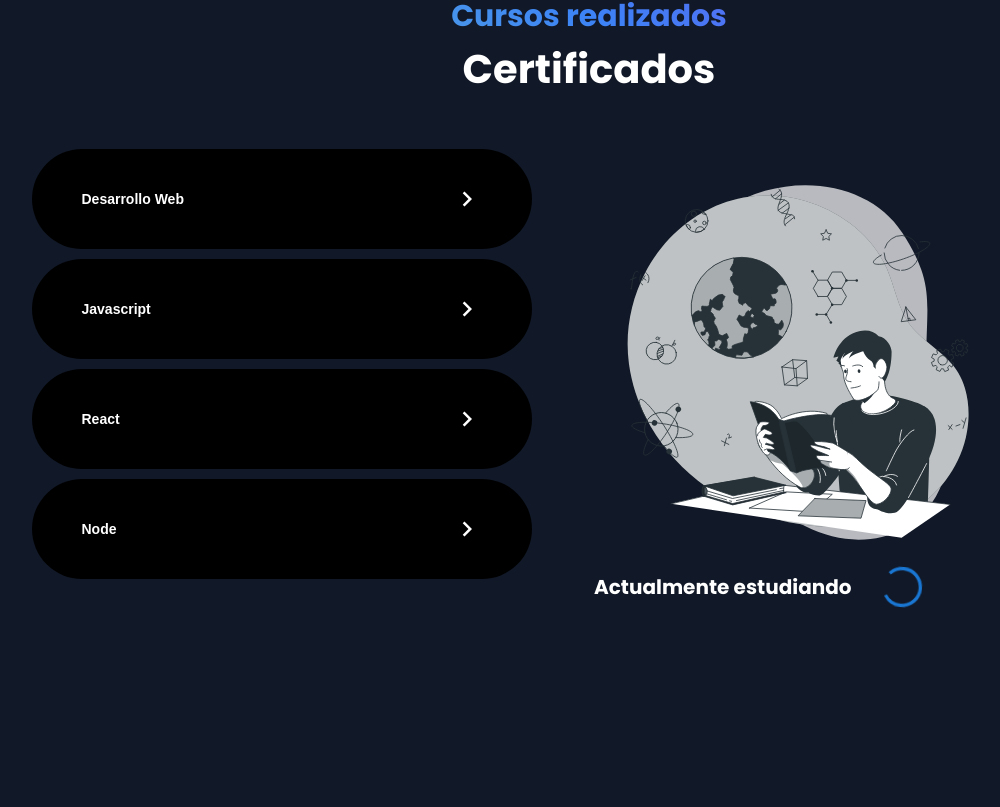
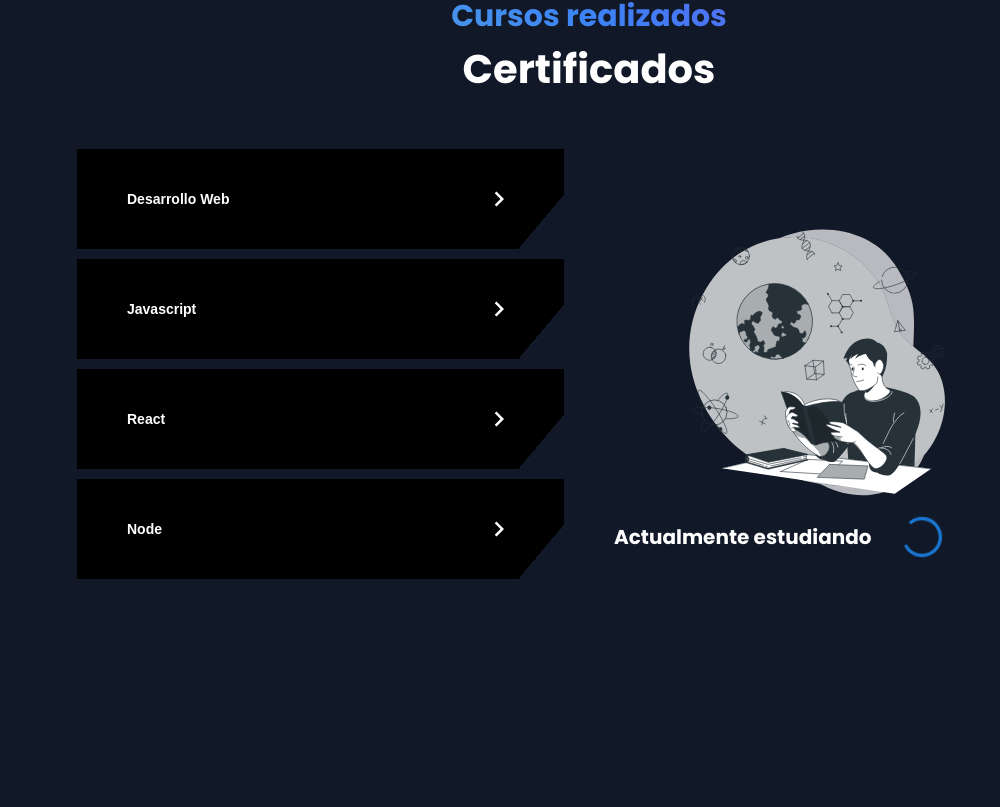
Before and after one commit to JuanMosquela/juan-portfolio, a React (Create React App) app: page / in a window 1280 px wide. Shown: the part 2631-3438 px from the top of the page, without its empty margins (51-1051 px from the left). Built offline with nearby package versions, Linux system fonts and the light colour scheme.

Commit message:
mejoras en responsive

```diff
--- a/src/components/academics/Academic.jsx
+++ b/src/components/academics/Academic.jsx
@@ -45,7 +45,9 @@ const Academic = () => {
                 display:'flex',
                 alignItems:'center',
                 flexWrap:'wrap',
-                p:'2rem'
+                p:'2rem 10%',
+                gap:'5rem',
+
 
 
 
@@ -53,46 +55,39 @@ const Academic = () => {
             }}
             >
 
-            <ButtonGroup
-            className="container-buttons"
-                sx={{
-                    display:'flex',
-                    flexDirection:'column',
-                    justifyContent:'center',
-                    alignItems:'center',
-                    flex:'1rem',
-
-                    gap:'1rem'
-                }}
-
-                >
+            <div
+              className="container-buttons">
                 <button
                     onClick={() => handleClick('desarrollo web')}
                     style={{
-                        backgroundColor: theme ? '#000' : '#ccc',
+                        background: theme ? 'linear-gradient(130deg, #000 92%, transparent 90%)' :
+                        'linear-gradient(130deg, #ccc 92%, transparent 90%)',
                         fontSize:'1.4rem', color: theme ? '#FFF' : '#000'
                          }}>Desarrollo Web <MdKeyboardArrowRight className="arrow" /> </button>
                 <button
                     onClick={() => handleClick('javascript')}
                     style={{
-                        backgroundColor: theme ? '#000' : '#ccc',
+                        background: theme ? 'linear-gradient(130deg, #000 92%, transparent 90%)' :
+                        'linear-gradient(130deg, #ccc 92%, transparent 90%)',
                         fontSize:'1.4rem', color: theme ? '#FFF' : '#000'
                          }}>Javascript <MdKeyboardArrowRight className="arrow" /></button>
                 <button
                     onClick={() => handleClick('react')}
                     style={{
-                        backgroundColor: theme ? '#000' : '#ccc',
+                        background: theme ? 'linear-gradient(130deg, #000 92%, transparent 90%)' :
+                        'linear-gradient(130deg, #ccc 92%, transparent 90%)',
                         fontSize:'1.4rem', color: theme ? '#FFF' : '#000'
                          }}>React <MdKeyboardArrowRight className="arrow" /></button>
                 <button
                     onClick={() => handleClick('node')}
                     style={{
-                        backgroundColor: theme ? '#000' : '#ccc',
+                        background: theme ? 'linear-gradient(130deg, #000 92%, transparent 90%)' :
+                        'linear-gradient(130deg, #ccc 92%, transparent 90%)',
                         fontSize:'1.4rem', color: theme ? '#FFF' : '#000'
                          }}>Node <MdKeyboardArrowRight className="arrow" /></button>
-            </ButtonGroup>
+            </div>
 
-            <Box flex={1} >
+            <div className="academic-wrapper" >
 
                     {info.length > 0 ? info.map((el, index) => (
                         <div key={el.index} className="academic-content">
@@ -119,7 +114,7 @@ const Academic = () => {
                 }
 
 
-            </Box>
+            </div>
         </Box>
     </section>
   )
--- a/src/components/academics/academic.css
+++ b/src/components/academics/academic.css
@@ -11,30 +11,51 @@
 .container-buttons{
     display: flex;
     margin-bottom: 4rem;
-
-
+    flex-direction: column;
+    flex: 1;
+    gap: 1rem;
+    width: auto;
+    width: 600px;
 
 
 }
 
 .academic button{
     padding: 2rem;
-    width: 500px;
+    width: 100%;
     font-weight: 600;
     font-size: 1.4rem;
-    border-radius: 50px ;
     cursor: pointer;
     border: none;
     display: flex;
-
     justify-content: space-between;
     align-items: center;
     height: 100px;
     padding: 0 50px;
+
 }
 
 .academic button .arrow{
     font-size: 3rem;
+
+}
+
+.academic button:hover .arrow{
+    animation: move-right 1s ease-in infinite;
+}
+
+@keyframes move-right{
+    0%{
+
+    }
+    50%{
+
+        transform: translateX(10px);
+    }
+    100%{
+        transform: translateX(0);
+
+    }
 }
 
 .container-buttons button:hover{
@@ -43,7 +64,7 @@
 }
 
 .container-buttons button:focus{
-    background-image: linear-gradient(to right top, #3737c9, #4d4bd2, #605edb, #7372e4, #8585ec);;
+
     color: #FFF;
 }
 
@@ -83,10 +104,15 @@
     margin-bottom: 1rem;
 }
 
+.academic-wrapper{
+    flex: 1;
+}
+
 
 
 .academic-content{
     height: 100%;
+
 
 
 }
@@ -136,7 +162,7 @@
 
 
 .incomplete img{
-    width: 400px;
+    width: 300px;
 
 }
 
@@ -154,5 +180,9 @@
         padding: 0 20px;
     }
 
+    .incomplete img{
+        width: 20px;
+    }
+
 
 }
--- a/src/components/footer/footer.css
+++ b/src/components/footer/footer.css
@@ -5,4 +5,5 @@ footer{
     justify-content: center;
     padding: 2rem 0;
      font-size: 1.6rem;
+     text-align: center;
 }
--- a/src/components/hero/hero.css
+++ b/src/components/hero/hero.css
@@ -35,6 +35,8 @@
      font-weight: 700;
     margin: 1.5rem 0;
 }
+
+
 
 
 .hero-container .content a{
@@ -77,7 +79,14 @@
         padding: 0 5px;
         inset: 0;
         top: 30%;
+
     }
+
+    .hero-container .content h1{
+        font-size: 5rem;
+    }
+
+
 
     .hero-container img{
         width: 400px;
```
Also changed, not shown: src/context/ThemeProvider.jsx (line endings or trailing spaces).
